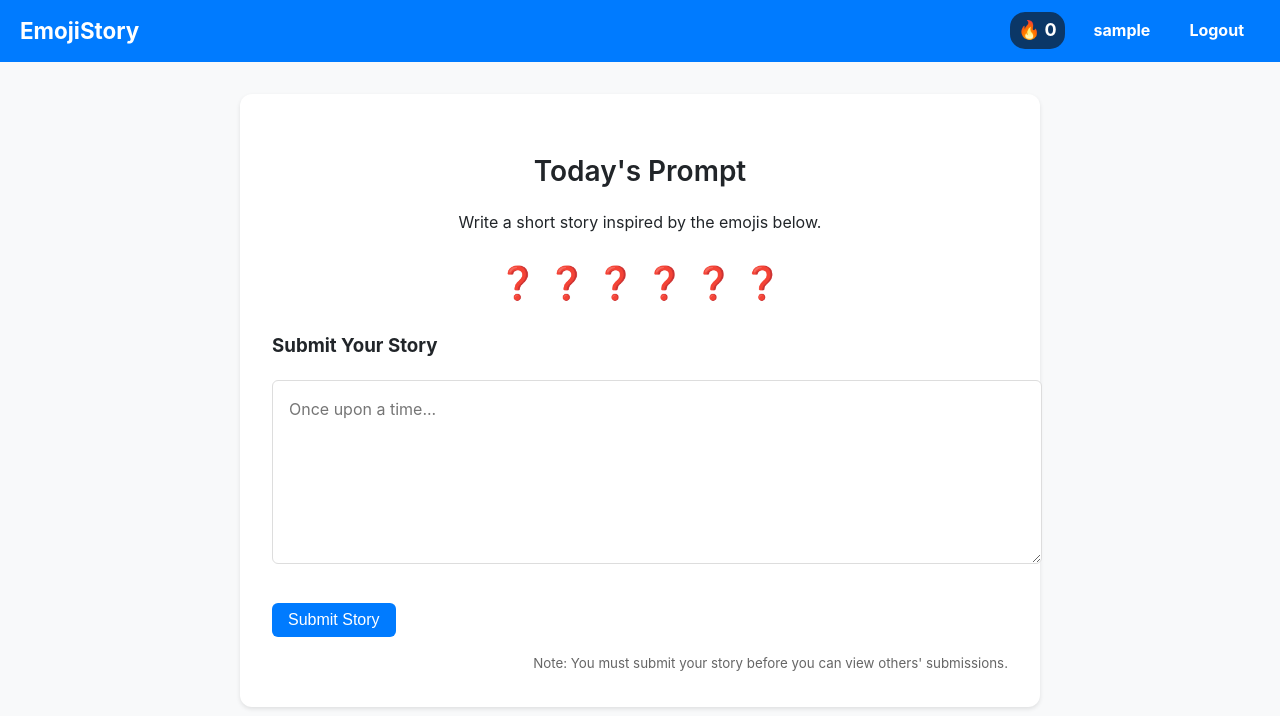
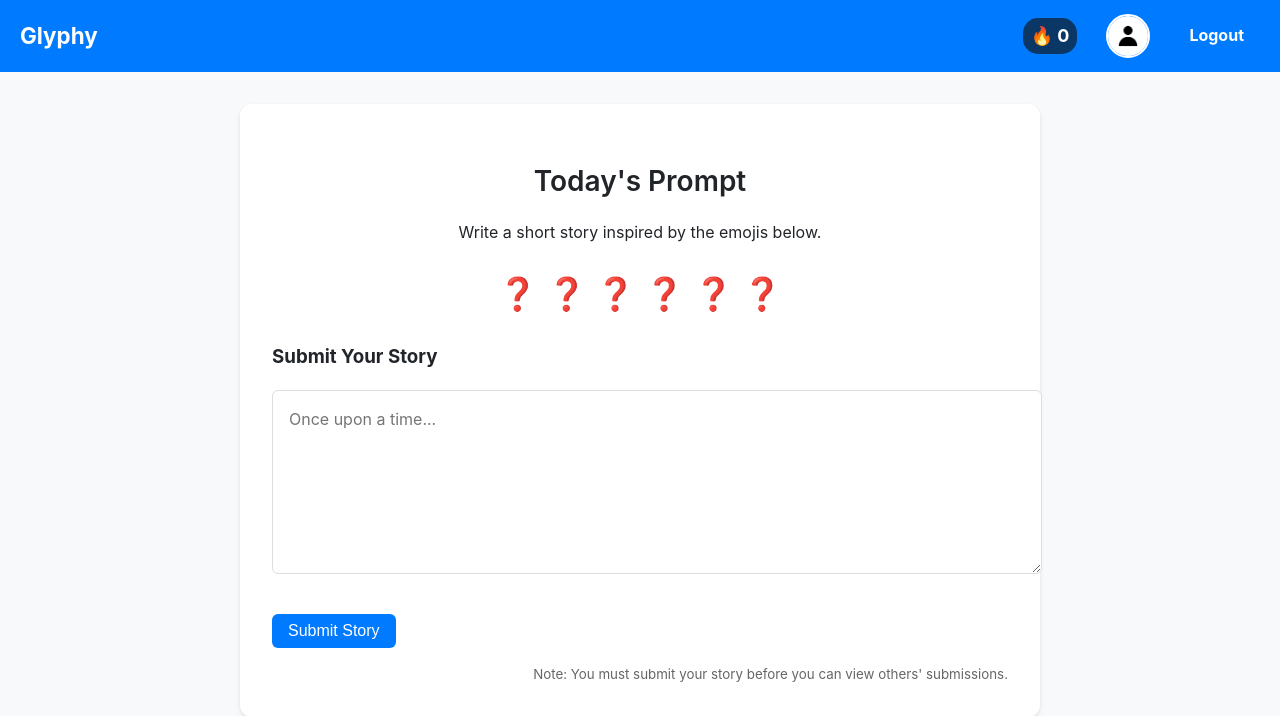
Before and after one commit to JackieHiggins/HackPSU, a Flask app: page /dashboard in a window 1280 px wide. Shown: the top 716 px of the page. Run offline with Flask 3, Linux system fonts and the light colour scheme; the visitor is signed in with stand-in values (Sample User, id 1); data comes from the database, SQL or seed files in the repository; data that the repository does not hold is empty.

Commit message:
Style: Update title and logo name to "Glyphy"; enhance profile picture display with hover effect

```diff
--- a/app/templates/layout.html
+++ b/app/templates/layout.html
@@ -3,7 +3,7 @@
 <head>
     <meta charset="UTF-8">
     <meta name="viewport" content="width=device-width, initial-scale=1.0">
-    <title>{{ title or "EmojiStory" }}</title>
+    <title>{{ title or "Glyphy" }}</title>
     <link rel="stylesheet" href="{{ url_for('static', filename='style.css') }}">
 </head>
 <body>
@@ -14,7 +14,7 @@
         <!-- Left side: logo -->
         <div class="header-left" style="display:flex; align-items:center;">
             <a href="{{ url_for('main.index') }}" class="logo-link" style="text-decoration:none; color:white;">
-                <span class="app-name" style="font-size:1.4em; font-weight:bold; color:white;">EmojiStory</span>
+                <span class="app-name" style="font-size:1.4em; font-weight:bold; color:white;">Glyphy</span>
             </a>
         </div>
 
@@ -28,8 +28,14 @@
                     🔥 <span style="margin-left:4px; font-weight:bold; color:white;">{{ current_streak }}</span>
                 </div>
 
-                <!-- Username -->
-                <a href="{{ url_for('main.profile') }}" class="profile-link"><span class="username" style="font-weight:bold; color:white;">{{ current_user.username }}</span></a>
+                <!-- Profile Picture -->
+                <a href="{{ url_for('main.profile') }}" class="profile-link" style="display:flex; align-items:center;">
+                    <img src="{{ current_user.profile_pic or url_for('static', filename='images/default_pfp.png') }}"
+                         alt="{{ current_user.username }}'s Profile"
+                         style="width:40px; height:40px; border-radius:50%; border:2px solid white; object-fit:cover; transition: transform 0.2s ease;"
+                         onmouseover="this.style.transform='scale(1.1)'"
+                         onmouseout="this.style.transform='scale(1)'">
+                </a>
 
                 <!-- Logout -->
                 <a href="{{ url_for('auth.logout') }}" class="nav-link"
```
